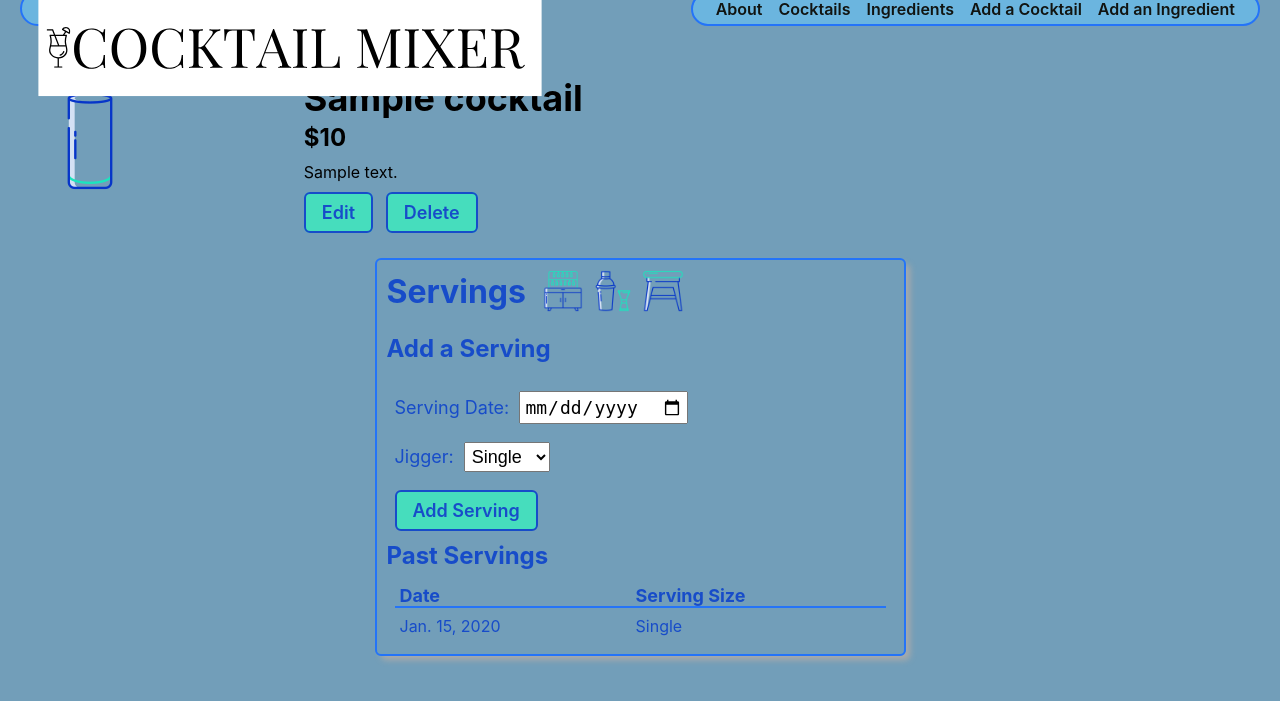
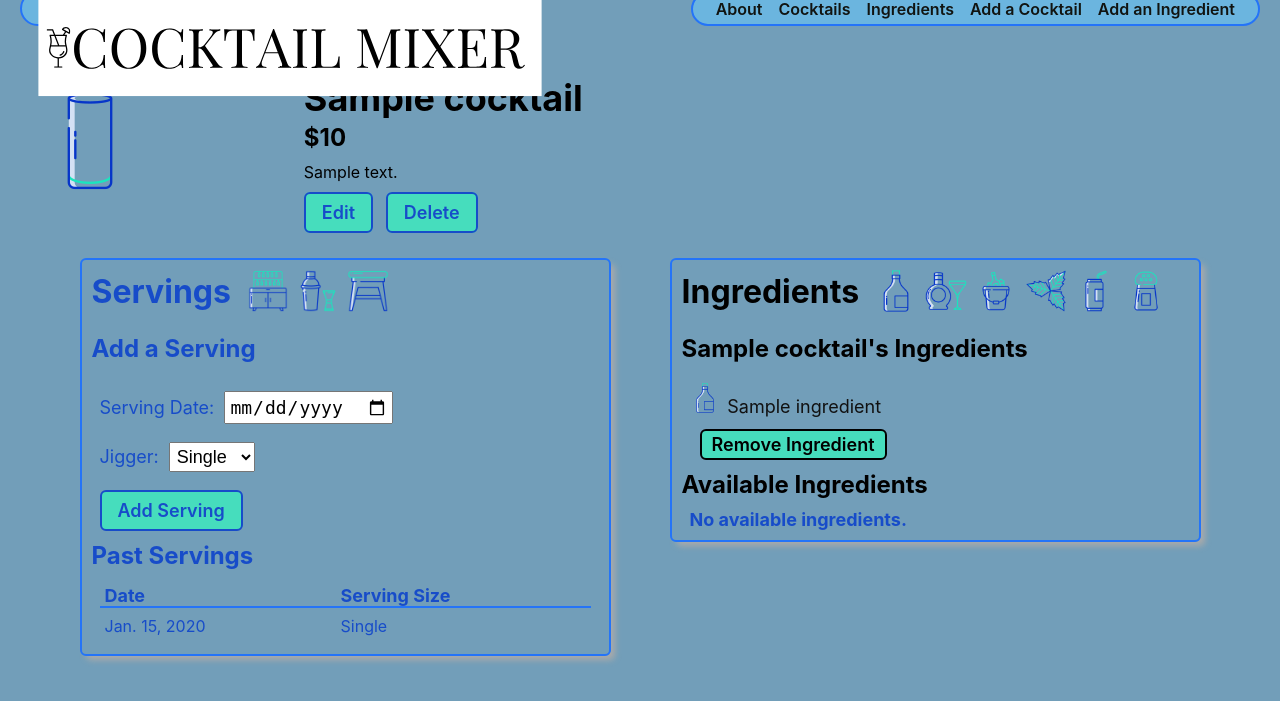
Before and after one commit to adampaley/django-crud-app-cocktail-mixer, a Django app: page /cocktails/1/ in a window 1280 px wide. Shown: the part 29-730 px from the top of the page. Run offline with Django 4.2, Linux system fonts and the light colour scheme; tables that the repository leaves empty hold one stand-in row (values such as "Sample post").

Commit message:
Add Many To Many Relationship between Ingredient and Cocktail models

```diff
--- a/api/models.py
+++ b/api/models.py
@@ -2,6 +2,34 @@ from django.db import models
 from django.urls import reverse
 
 # Create your models here.
+
+COCKTAIL_COMPONENTS = (
+    ('A', 'Alcohol'),
+    ('L', 'Liqueur'),
+    ('M', 'Mixer'),
+    ('G', 'Garnish'),
+    ('I', 'Ice'),
+    ('F', 'Flavoring')
+)
+
+class Ingredient(models.Model):
+    name = models.CharField(max_length=50)
+    categorization = models.CharField(
+        max_length=1,
+        choices=COCKTAIL_COMPONENTS,
+        default=COCKTAIL_COMPONENTS[0][0]
+    )
+
+    def __str__(self):
+        return self.name
+
+    def get_absolute_url(self):
+        return reverse("ingredient-detail", kwargs={"pk": self.id})
+
+    def get_categorization(self):
+        categorization_map = dict(COCKTAIL_COMPONENTS)
+        return categorization_map.get(self.categorization, "Default")
+
 GLASS_TYPES = (
     ('C', 'collins'),
     ('H', 'highball'),
@@ -21,6 +49,7 @@ class Cocktail(models.Model):
         choices=GLASS_TYPES,
         default=GLASS_TYPES[1][0]
     )
+    ingredients = models.ManyToManyField(Ingredient)
 
     def __str__(self):
         return self.name
@@ -52,30 +81,3 @@ class Serving(models.Model):
 
     class Meta:
         ordering = ['-date']
-
-COCKTAIL_COMPONENTS = (
-    ('A', 'Alcohol'),
-    ('L', 'Liqueur'),
-    ('M', 'Mixer'),
-    ('G', 'Garnish'),
-    ('I', 'Ice'),
-    ('F', 'Flavoring')
-)
-
-class Ingredient(models.Model):
-    name = models.CharField(max_length=50)
-    categorization = models.CharField(
-        max_length=1,
-        choices=COCKTAIL_COMPONENTS,
-        default=COCKTAIL_COMPONENTS[0][0]
-    )
-
-    def __str__(self):
-        return self.name
-
-    def get_absolute_url(self):
-        return reverse("ingredient-detail", kwargs={"pk": self.id})
-
-    def get_categorization(self):
-        categorization_map = dict(COCKTAIL_COMPONENTS)
-        return categorization_map.get(self.categorization, "Default")
--- a/api/static/css/cocktails/cocktail-detail.css
+++ b/api/static/css/cocktails/cocktail-detail.css
@@ -164,6 +164,7 @@
 
 .ingredient-container p {
     margin: 12px 0;
+    display: inline-block;
 }
 
 .ingredient-container a {
@@ -174,6 +175,14 @@
 .ingredient-container .btn {
     padding: 3px 10px;
     margin-left: 10px;
+}
+
+.ingredient-img {
+    width: 30px;
+    height: 30px;
+    display: inline-block;
+    margin-right: 5px;
+    margin-top: 10px;
 }
 
 #file-input {
--- a/api/templates/api/ingredient_list.html
+++ b/api/templates/api/ingredient_list.html
@@ -24,7 +24,7 @@
           <h2>{{ ingredient.name }}</h2>
           <img
             src="{% static 'images/'|add:ingredient.get_categorization|add:'.png' %}"
-            alt="A f"{ingredient.get_categorization}" glass."
+            alt="A container of f"{ingredient.get_categorization}"."
           />
           {% if ingredient.get_categorization == 'Ice' %}
             <p>{{ingredient.get_categorization}} by the bucketful.</p>
--- a/api/templates/cocktails/detail.html
+++ b/api/templates/cocktails/detail.html
@@ -65,6 +65,63 @@
         </div>
       {% endif %}
     </section>
+    <section class="ingredients">
+        <div class="subsection-title">
+          <h2>Ingredients</h2>
+          <img src="{% static 'images/mini-alcohol.png' %}" alt="A bottle of alcohol" />
+          <img src="{% static 'images/mini-liqueur.png' %}" alt="A bottle of liqueur" />
+          <img src="{% static 'images/mini-ice-bucket.png' %}" alt="A bucket of ice" />
+          <img src="{% static 'images/mini-garnish.png' %}" alt="A garnish" />
+          <img src="{% static 'images/mini-mixer.png' %}" alt="A can of mixer" />
+          <img src="{% static 'images/mini-flavoring.png' %}" alt="A container of additional flavoring" />
+        </div>
+        <h3>{{ cocktail.name }}'s Ingredients</h3>
+        <div class="subsection-content">
+          {% if cocktail.ingredients.count %}
+            {% for ingredient in cocktail.ingredients.all %}
+              <div class="ingredient-container">
+                <img
+                  src="{% static 'images/'|add:ingredient.get_categorization|add:'.png' %}"
+                  alt="A container of f"{ingredient.get_categorization}"."
+                  class="ingredient-img"
+                />
+                <a href="{% url 'ingredient-detail' ingredient.id %}">
+                  <p>{{ ingredient.name }}</p>
+                </a>
+                <form action="{% url 'remove-ingredient' cocktail.id ingredient.id %}" method="post">
+                  {% csrf_token %}
+                  <button type="submit" class="btn btn-danger">Remove Ingredient</button>
+                </form>
+              </div>
+            {% endfor %}
+          {% else %}
+            <p class="no-ingredient">{{cocktail.name}} doesn't have ingredients listed!</p>
+          {% endif %}
+        </div>
+        <h3>Available Ingredients</h3>
+        <div class="subsection-content">
+          {% if ingredients.count %}
+            {% for ingredient in ingredients.all %}
+              <div class="ingredient-container">
+                <img
+                  src="{% static 'images/'|add:ingredient.get_categorization|add:'.png' %}"
+                  alt="A container of f"{ingredient.get_categorization}"."
+                  class="ingredient-img"
+                />
+                <a href="{% url 'ingredient-detail' ingredient.id %}">
+                  <p>{{ ingredient.name }}</p>
+                </a>
+                <form action="{% url 'associate-ingredient' cocktail.id ingredient.id %}" method="post">
+                  {% csrf_token %}
+                  <button type="submit" class="btn submit">Add Ingredient</button>
+                </form>
+              </div>
+            {% endfor %}
+          {% else %}
+            <p class="all-ingredients">No available ingredients.</p>
+          {% endif %}
+        </div>
+      </section>
   </div>
 
 
--- a/api/urls.py
+++ b/api/urls.py
@@ -14,5 +14,7 @@ urlpatterns = [
     path('ingredients/<int:pk>/', views.IngredientDetail.as_view(), name='ingredient-detail'),
     path('ingredients/', views.IngredientList.as_view(), name='ingredient-index'),
     path('ingredients/<int:pk>/update/', views.IngredientUpdate.as_view(), name='ingredient-update'),
-    path('ingredients/<int:pk>/delete/', views.IngredientDelete.as_view(), name='ingredient-delete')
+    path('ingredients/<int:pk>/delete/', views.IngredientDelete.as_view(), name='ingredient-delete'),
+    path('ingredients/<int:cocktail_id>/associate-ingredient/<int:ingredient_id>', views.associate_ingredient, name="associate-ingredient"),
+    path('ingredients/<int:cocktail_id>/remove-ingredient/<int:ingredient_id>', views.remove_ingredient, name="remove-ingredient")
 ]
--- a/api/views.py
+++ b/api/views.py
@@ -17,14 +17,16 @@ def cocktail_index(request):
 
 def cocktail_detail(request, cocktail_id):
     cocktail = Cocktail.objects.get(id=cocktail_id)
+    unused_ingredients = Ingredient.objects.exclude(id__in = cocktail.ingredients.all().values_list('id'))
+
     serving_form = ServingForm()
     return render(request, 'cocktails/detail.html', {
-        'cocktail': cocktail, 'serving_form': serving_form
+        'cocktail': cocktail, 'serving_form': serving_form, 'ingredients': unused_ingredients
     })
 
 class CocktailCreate(CreateView):
     model = Cocktail
-    fields = '__all__'
+    fields = ['name', 'cost', 'description', 'glassware']
 
 class CocktailUpdate(UpdateView):
     model = Cocktail
@@ -59,3 +61,13 @@ class IngredientUpdate(UpdateView):
 class IngredientDelete(DeleteView):
     model = Ingredient
     success_url = '/ingredients/'
+
+def associate_ingredient(request, cocktail_id, ingredient_id):
+    Cocktail.objects.get(id=cocktail_id).ingredients.add(ingredient_id)
+    return redirect('cocktail-detail', cocktail_id=cocktail_id)
+
+def remove_ingredient(request, cocktail_id, ingredient_id):
+    cocktail = Cocktail.objects.get(id=cocktail_id)
+    ingredient = Ingredient.objects.get(id=ingredient_id)
+    cocktail.ingredients.remove(ingredient)
+    return redirect('cocktail-detail', cocktail_id=cocktail.id)
```
Also changed, not shown: api/migrations/0008_cocktail_ingredients.py (added).
